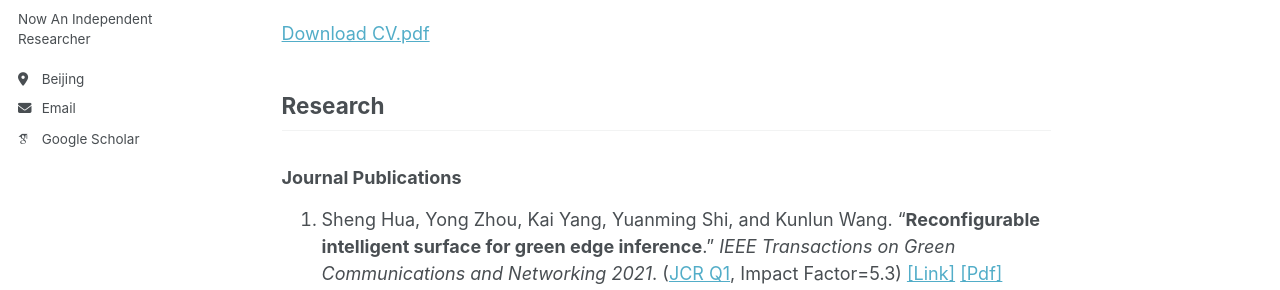
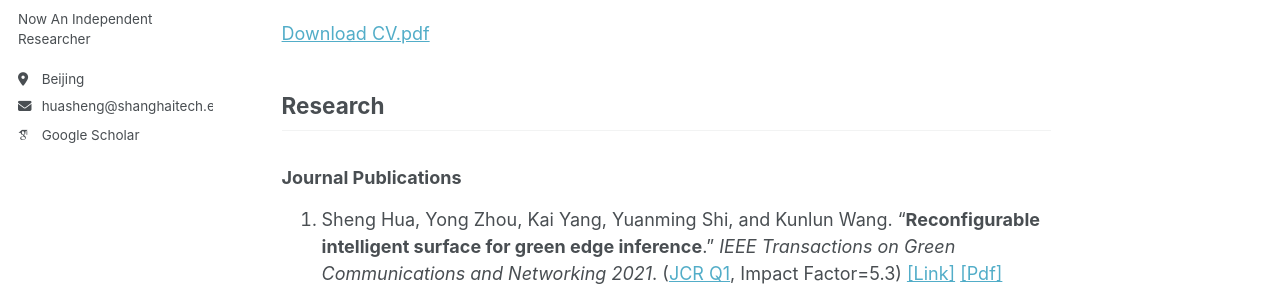
Before and after one commit to DreamerHua/dreamerhua.github.io, a Jekyll site: the page built from _pages/about.md, in a window 1280 px wide. Shown: the part 314-604 px from the top of the page. Built offline with Jekyll 4.4.1, drawn with Linux system fonts in a browser that asks for light colours; some web fonts are replaced.

Commit message:
修改邮箱显示格式为纯文本

```diff
--- a/_config.yml
+++ b/_config.yml
@@ -28,7 +28,7 @@ author:
   location         : "Beijing"
   employer         : # "Red Brick University"
   uri              : # URL
-  email            : "mailto:false:huasheng@shanghaitech.edu.cn"
+  email            : "huasheng@shanghaitech.edu.cn"
 
   # Academic websites
   arxiv            : # URL - Update with the correct link to your profile
--- a/_includes/author-profile.html
+++ b/_includes/author-profile.html
@@ -34,7 +34,7 @@
         <li><a href="{{ author.uri }}"><i class="fas fa-fw fa-link icon-pad-right" aria-hidden="true"></i>{{ site.data.ui-text[site.locale].website_label | default: "Website" }}</a></li>
       {% endif %}
       {% if author.email %}
-        <li><a href="mailto:{{ author.email }}"><i class="fas fa-fw fa-envelope icon-pad-right" aria-hidden="true"></i>{{ site.data.ui-text[site.locale].email_label | default: "Email" }}</a></li>
+        <li><i class="fas fa-fw fa-envelope icon-pad-right" aria-hidden="true"></i>{{ author.email }}</li>
       {% endif %}
 
       <!-- Font Awesome and Academicons icons / Academic websites -->
```
